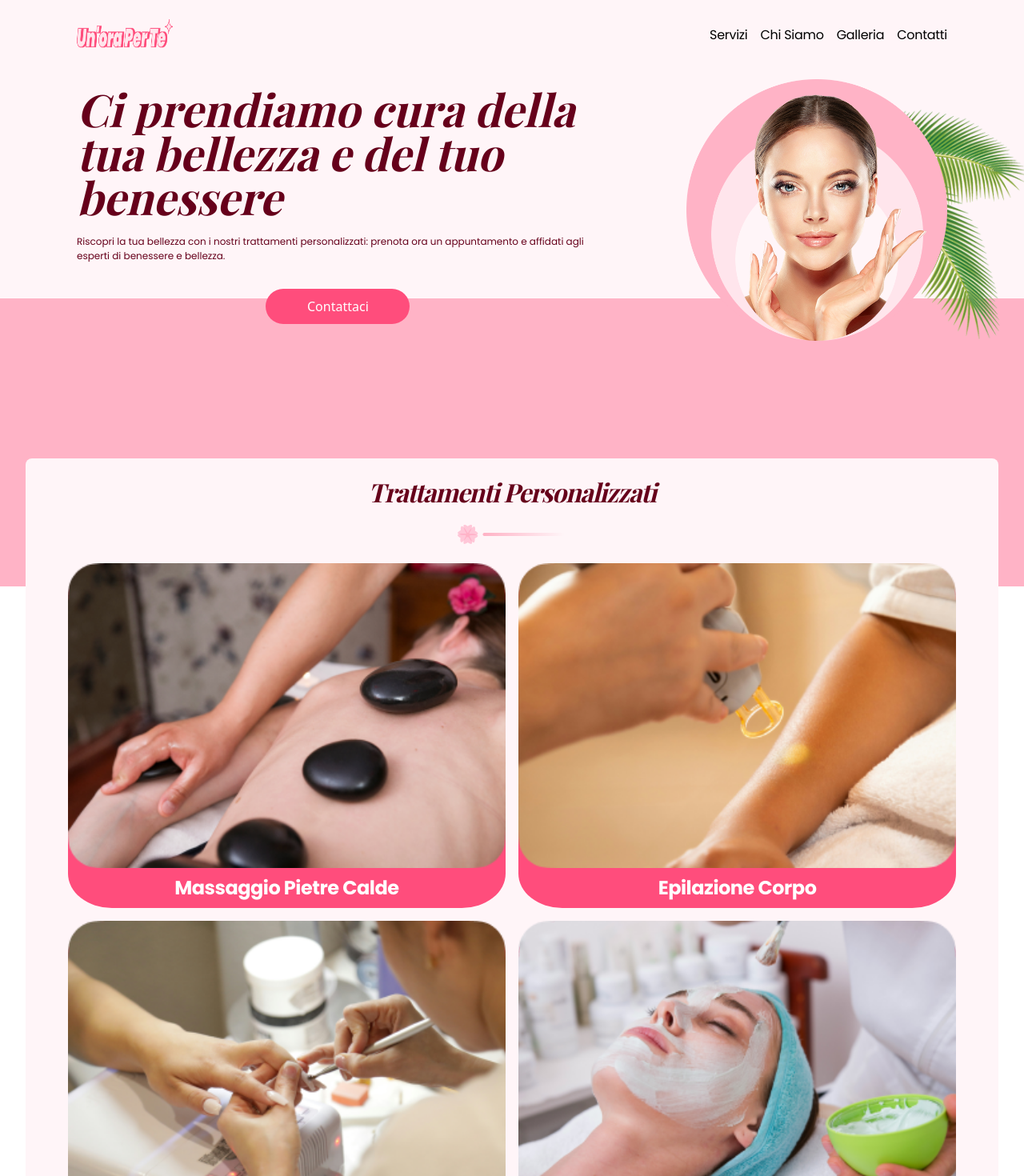
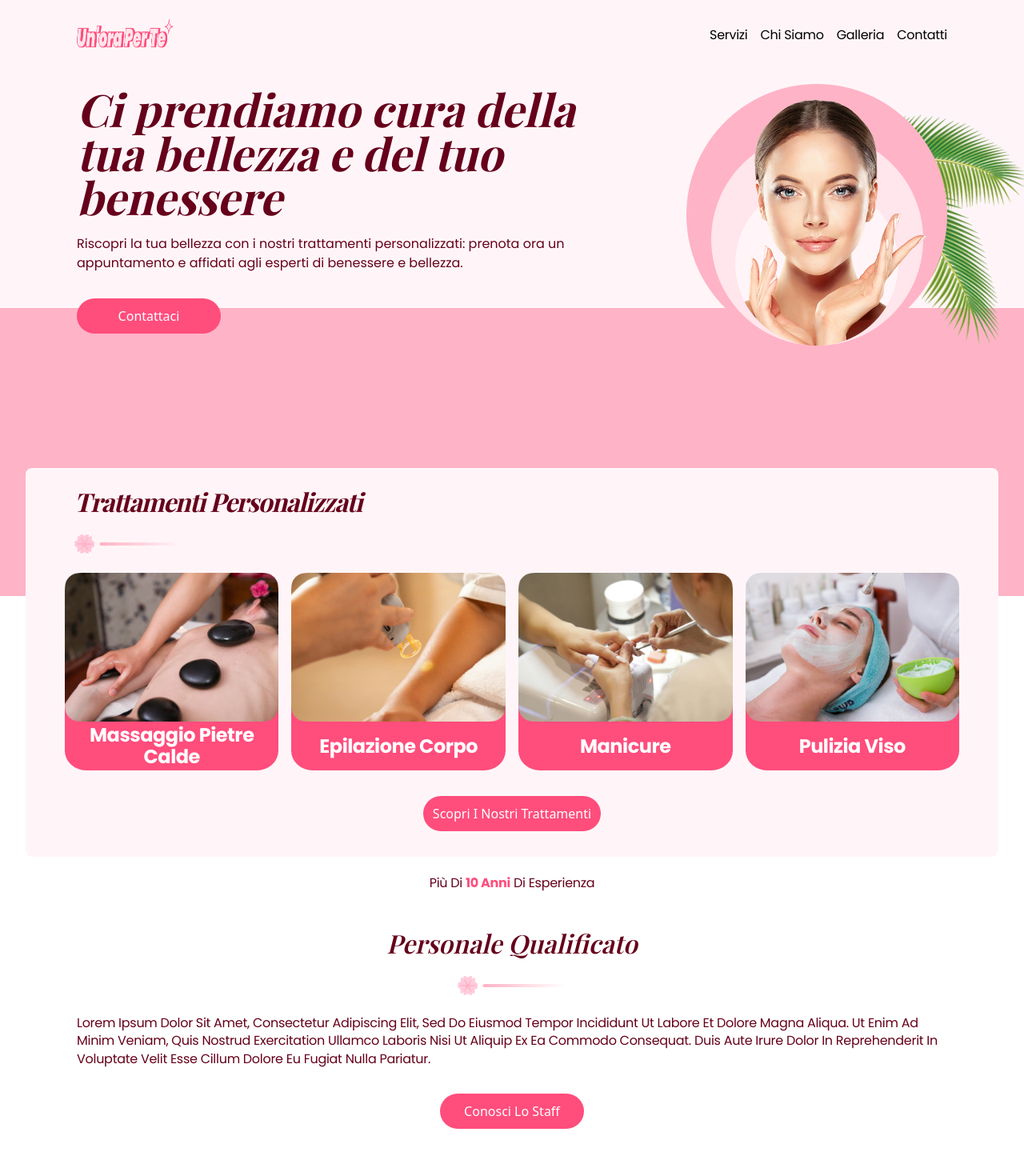
Before and after one commit to Giovanni-Serra-Git/un_ora_per_te, a React (Vite) app: page / in a window 1280 px wide. Shown: the top 1470 px of the page at 80% size. Built offline with nearby package versions, Linux system fonts and the light colour scheme; a web font is replaced by a local one.

Commit message:
HomePage responsiveness done for tablet and desktop - include content and change logo name

```diff
--- a/src/components/button/button.jsx
+++ b/src/components/button/button.jsx
@@ -1,12 +1,14 @@
 /* eslint-disable react/prop-types */
+
+
 import { NavLink } from "react-router-dom"
 
-function Button({title,url}) {
+function Button({title,url,classes}) {
     return (
-        <div className="bg-pink-300 text-white capitalize rounded-full min-w-[180px]
+        <div className={`bg-pink-300 text-white capitalize rounded-full min-w-[180px]
                          fit-content mx-auto py-2.5 px-3 my-8 cursor-pointer
                          hover:bg-pink-400 transition duration-200 linear text-center
-                         ">
+                         ${classes ? classes : ""}`}>
             <NavLink to={url}>{title}</NavLink>
         </div>
     )
--- a/src/components/homepage/homepage.jsx
+++ b/src/components/homepage/homepage.jsx
@@ -81,8 +81,8 @@ function HomePage() {
                         <div className="md:basis-[60%] md:text-left z-40">
                             <h1 className="heading-playfair my-10 md:my-5 md:leading-[55px]">Ci prendiamo cura della
                             tua bellezza e del tuo benessere</h1>
-                            <p className="font-Poppins text-[12px] text-brown-100 font-normal">Riscopri la tua bellezza con i nostri trattamenti personalizzati: prenota ora un appuntamento e affidati agli esperti di benessere e bellezza.</p>
-                            <Button title="contattaci" url="/contatti" />
+                            <p className="font-Poppins text-brown-100 font-normal clamp-poppins">Riscopri la tua bellezza con i nostri trattamenti personalizzati: prenota ora un appuntamento e affidati agli esperti di benessere e bellezza.</p>
+                            <Button classes="md:mx-0" title="contattaci" url="/contatti" />
                         </div>
 
                         <div className="relative w-[50%] max-w-[245px] z-20 md:max-w-[30%] md:basis-[45%]">
@@ -98,10 +98,12 @@ function HomePage() {
 
             {/* TRATTAMENTI PERSONALIZZATI */}
 
-            <div className="container w-[95%] flex flex-col bg-pink-100 rounded-lg mt-[-20vh] relative z-20">
-                    <p className="subheading text-brown mt-6 mb-6 text-center text-brown-100">trattamenti personalizzati</p>
-                    <Decoration props="hidden md:block mx-auto mb-6" />
-                    <div className="flex flex-col items-center gap-4 md:flex-row md:flex-wrap md:justify-center">
+            <div className="container w-[95%] flex flex-col bg-pink-100 rounded-lg mt-[-20vh] relative z-20 lg-items-start">
+                <div className="lg:w-[95%] lg:ml-auto">
+                    <p className="subheading text-brown mt-6 mb-6 text-center text-brown-100 lg:text-left">trattamenti personalizzati</p>
+                    <Decoration props="hidden mx-auto fit-content mb-6 md:block lg:w-[100%]" />
+                </div>
+                    <div className="flex flex-col items-center  gap-4 md:flex-row md:flex-wrap md:justify-center md:items-stretch">
                         {
                             gallery.map((item, index) => <ItemGallery key={index} src={item.url} title={item.title} />)
                          }
@@ -110,10 +112,12 @@ function HomePage() {
                 </div>
             <div>
                 <div className="container flex flex-col items-center">
-                    <p className="poppins text-brown-100 text-[14px] letter-spacing-[-0.28px] mb-6 mt-6">più di <span className="text-pink-300 font-bold">10 anni</span> di esperienza</p>
-                    <p className="playfair text-brown-100 text-[32px] letter-spacing-[-0.64px] mb-6 mt-6">personale qualificato</p>
-                    <Decoration props="hidden md:block mx-auto mb-6" />
-                    <p className="poppins text-brown-100 text-[12px] leading-[140%] font-normal">Lorem ipsum dolor sit amet, consectetur adipiscing elit, sed do eiusmod tempor incididunt ut labore et dolore magna aliqua. Ut enim ad minim veniam, quis nostrud exercitation ullamco laboris nisi ut aliquip ex ea commodo consequat.
+                    <p className="poppins text-brown-100 letter-spacing-[-0.28px] mb-6 mt-6 clamp-poppins">più di <span className="text-pink-300 font-bold">10 anni</span> di esperienza</p>
+                    <div>
+                        <p className="playfair text-brown-100 text-[32px] letter-spacing-[-0.64px] mb-6 mt-6">personale qualificato</p>
+                        <Decoration props="hidden md:block fit-content mx-auto mb-6" />
+                    </div>
+                    <p className="poppins text-brown-100 leading-[140%] font-normal clamp-poppins">Lorem ipsum dolor sit amet, consectetur adipiscing elit, sed do eiusmod tempor incididunt ut labore et dolore magna aliqua. Ut enim ad minim veniam, quis nostrud exercitation ullamco laboris nisi ut aliquip ex ea commodo consequat.
                         Duis aute irure dolor in reprehenderit in voluptate velit esse cillum dolore eu fugiat nulla pariatur.</p>
                     <Button url="/chi-siamo" title="conosci lo staff" />
                 </div>
@@ -139,9 +143,11 @@ function HomePage() {
 
                 <div className="bg-brown-100 text-white text-center pt-6 pb-6">
                     <div className="container flex flex-col items-center">
-                        <p className="playfair pt-8 pb-8 text-[32px]">macchinari ad alta tecnologia</p>
-                        <Decoration props="hidden md:block mx-auto mb-6" />
-                        <p>Lorem ipsum dolor sit amet, consectetur adipiscing elit, sed do eiusmod tempor incididunt ut labore et dolore magna aliqua. Ut enim ad minim veniam, quis nostrud exercitation ullamco laboris nisi ut aliquip ex ea commodo consequat.</p>
+                        <div>
+                            <p className="playfair pt-8 pb-8 text-[32px]">macchinari ad alta tecnologia</p>
+                            <Decoration props="hidden md:block fit-content mx-auto mb-6" />
+                        </div>
+                        <p className="poppins text-white leading-[140%] font-normal clamp-poppins">Lorem ipsum dolor sit amet, consectetur adipiscing elit, sed do eiusmod tempor incididunt ut labore et dolore magna aliqua. Ut enim ad minim veniam, quis nostrud exercitation ullamco laboris nisi ut aliquip ex ea commodo consequat.</p>
                     </div>
                     <div className="container bg-brown-100">
                         <SimpleSlider  />
@@ -153,9 +159,11 @@ function HomePage() {
             {/* SICUREZZA E IGIENE */}
 
             <div className="container mb-6 mt-6 flex flex-col items-center">
-                <p className="playfair text-brown-100 text-[32px] tracking-[-0.64px] mb-6 mt-6">sicurezza e igiene</p>
-                <Decoration props="hidden md:block mx-auto mb-6" />
-                <p className="poppins text-brown-100 text-[12px] leading-[140%]">Lorem ipsum dolor sit amet, consectetur adipiscing elit, sed do eiusmod tempor incididunt ut labore et dolore magna aliqua. Ut enim ad minim veniam, quis nostrud exercitation ullamco laboris nisi ut aliquip ex ea commodo consequat.
+                <div>
+                    <p className="playfair text-brown-100 text-[32px] tracking-[-0.64px] mb-6 mt-6">sicurezza e igiene</p>
+                    <Decoration props="hidden md:block fit-content mx-auto mb-6" />
+                </div>
+                <p className="poppins text-brown-100 text-[12px] leading-[140%] clamp-poppins">Lorem ipsum dolor sit amet, consectetur adipiscing elit, sed do eiusmod tempor incididunt ut labore et dolore magna aliqua. Ut enim ad minim veniam, quis nostrud exercitation ullamco laboris nisi ut aliquip ex ea commodo consequat.
                 Duis aute irure dolor in reprehenderit in voluptate velit esse cillum dolore eu fugiat nulla pariatur.</p>
                 <Button url="/chi-siamo" title="scopri di più" />
             </div>
--- a/src/components/homepage/itemGallery.jsx
+++ b/src/components/homepage/itemGallery.jsx
@@ -1,9 +1,11 @@
 /* eslint-disable react/prop-types */
 function ItemGallery({src,title}) {
     return (
-        <div className="rounder-lg bg-pink-300 rounded-[10%] md:w-[45%]">
-            <img className="md:w-full md:object-cover" src={src} alt={"Centro Estetico - Un ' ora per te " + title} />
-            <p className="title-gallery-homepage pt-3 pb-3">{title}</p>
+        <div className="bg-pink-300 flex flex-col rounded-[10%] md:w-[45%] lg:w-[22%]">
+            <img className="flex-none md:w-full md:object-cover" src={src} alt={"Centro Estetico - Un ' ora per te " + title} />
+            <div className="flex flex-col flex-grow items-center justify-center">
+                <p className="title-gallery-homepage pt-3 pb-3 lg:pt-1 lg:pb-1">{title}</p>
+            </div>
         </div>
     )
 }
--- a/src/index.css
+++ b/src/index.css
@@ -66,5 +66,9 @@
       text-transform: capitalize;
     }
 
+    .clamp-poppins {
+      font-size: clamp(12px, 2vw, 16px);
+    }
+
 
   }
```
